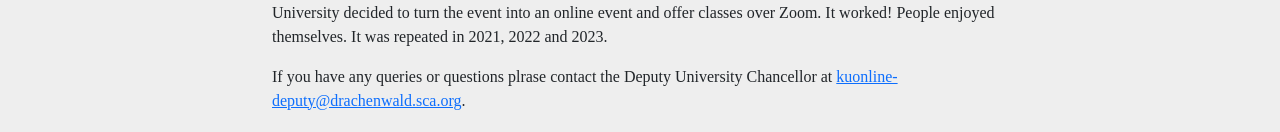
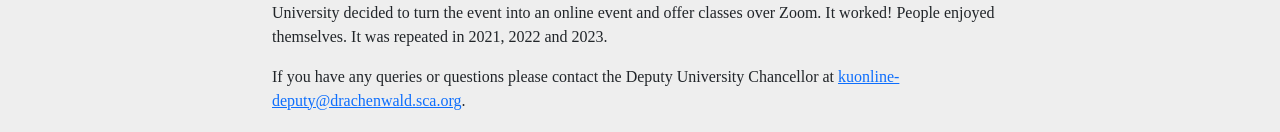
Before and after one commit to drachenwald/kingdom-uni, a React (Create React App) app: page / in a window 1280 px wide. Shown: the part 818-950 px from the top of the page. Built offline with nearby package versions, Linux system fonts and the light colour scheme; no server answers.

Commit message:
Update Home.js
spelling correction

```diff
--- a/src/js/Home.js
+++ b/src/js/Home.js
@@ -89,7 +89,7 @@ const Home = (props) => {
               </p>
 
              <p>
-             If you have any queries or questions plrase contact the Deputy University Chancellor
+             If you have any queries or questions please contact the Deputy University Chancellor
              at <a href="mailto:kuonline-deputy@drachenwald.sca.org">kuonline-deputy@drachenwald.sca.org</a>.
              </p>
 
```
